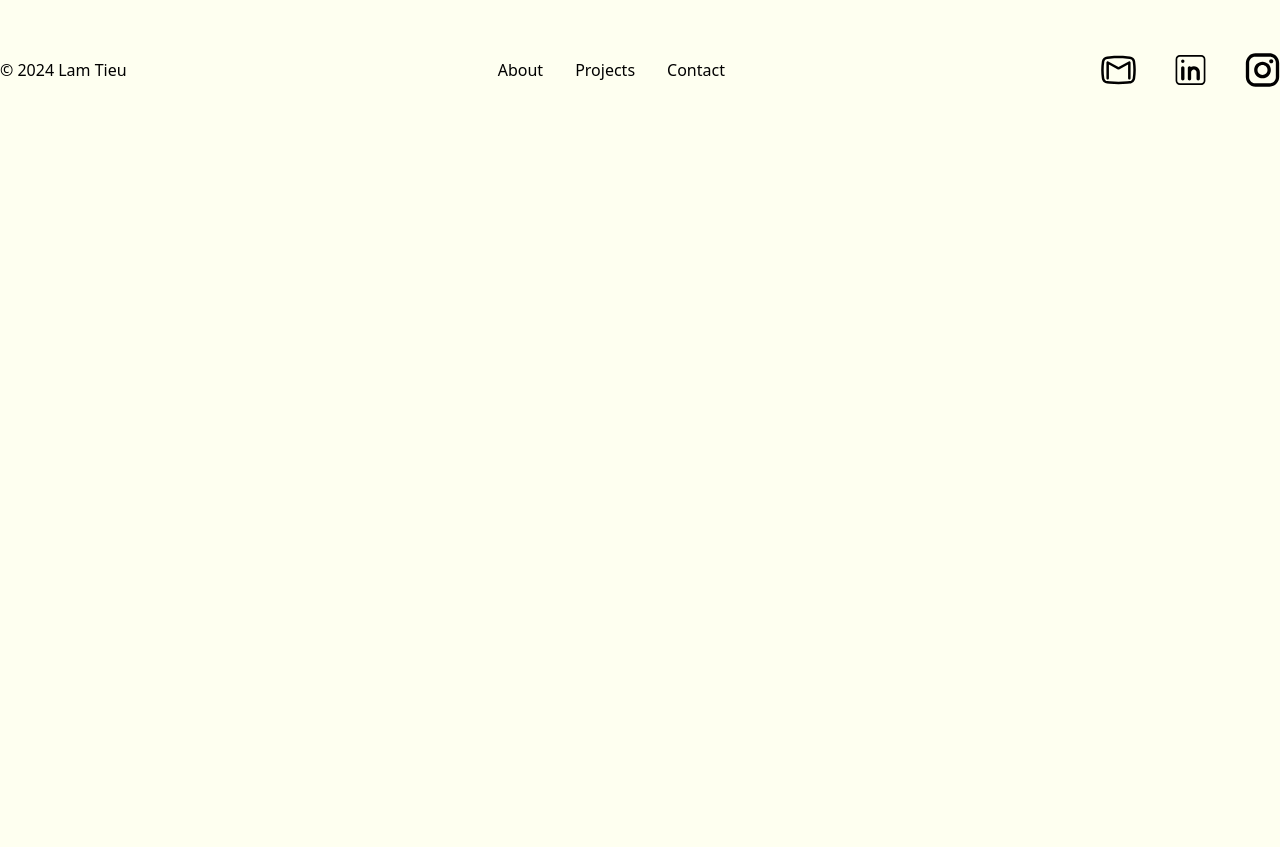
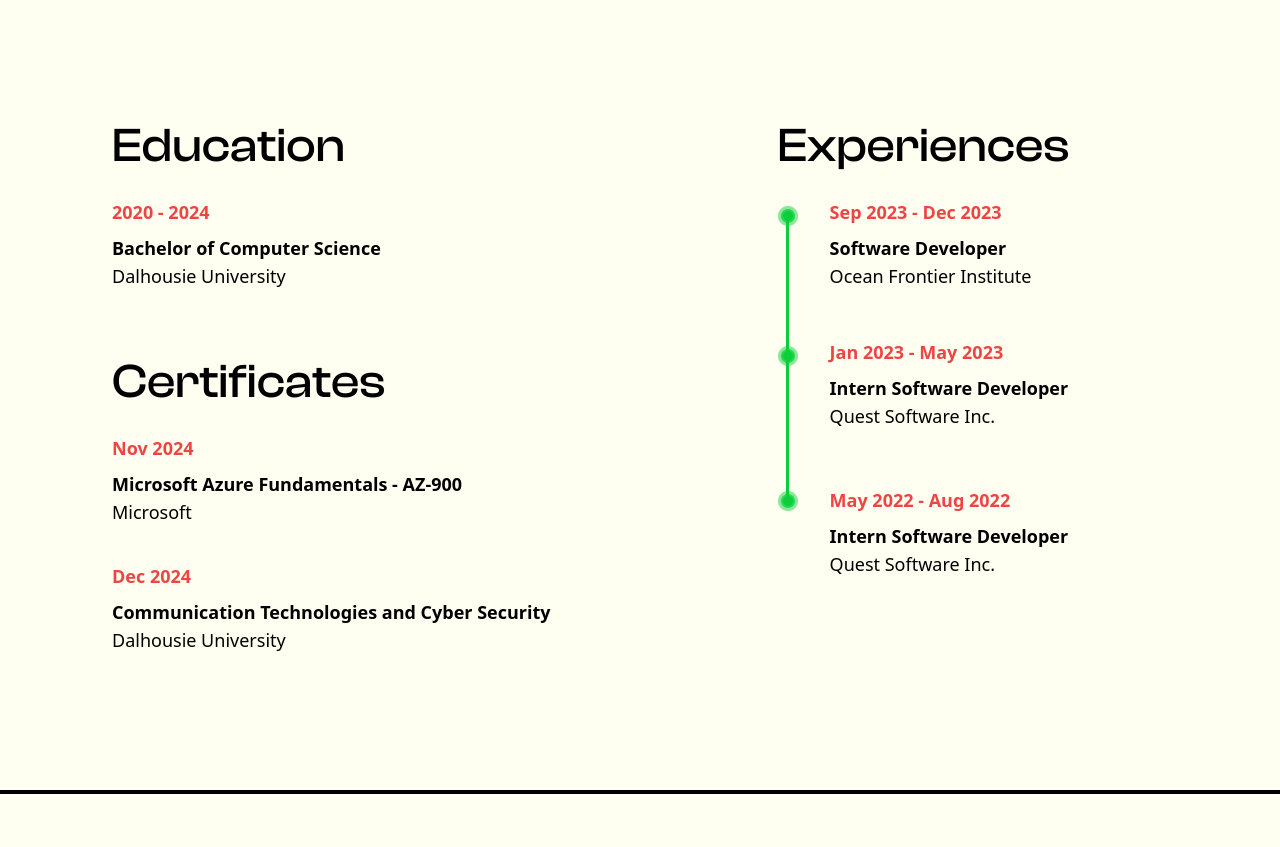
Before and after one commit to ltieu12/my-portfolio, a React (Create React App) app: page / in a window 1280 px wide. Shown: the part 1940-2787 px from the top of the page. Before the commit the page ends 2082 px from the top, so only its background shows below. Built offline with nearby package versions, Linux system fonts and the light colour scheme.

Commit message:
Create Experiences, Education and Certificates section

```diff
--- a/src/pages/AboutPage.js
+++ b/src/pages/AboutPage.js
@@ -20,8 +20,8 @@
             </div>
 
             <div className='container mx-auto px-24 mt-32 flex justify-between items-center'>
-                    <img src="/Browser.png" alt="About me browser illustration"></img>
-                <div className="md:w-1/2 md:text-left space-y-5">
+                <img src="/Browser.png" alt="About me browser illustration"></img>
+                <div className="md:w-1/2 md:text-left space-y-5 ml-16">
                     <h2 className="text-6xl font-Clash">About Me</h2>
                     <p className="text-lg">My name is Lam Tieu. I am passionate about web development and UX/UI design. I am more experienced as a developer due to my CS background, but designing has always been my interest that I self-learn and improve myself everyday.
                         <br /><br />I live in Canada but originally from Vietnam. Let's connect and I'll tell you all the good dishes that you should try!
@@ -42,6 +42,52 @@
                     <Skill imgSrc={"/skills-img/GitHub Icon.png"} altText={"GitHub Logo"} />
                 </div>
             </div>
+
+            <div className="container mx-auto my-32 px-28 gap-20 flex justify-between">
+                <div className="md:w-3/4 md:text-left space-y-5">
+                    <h2 className="text-5xl font-Clash pb-2">Education</h2>
+                    <p className="font-bold text-lg">
+                        <span className="text-red-500 inline-block pb-2">2020 - 2024</span><br />
+                        Bachelor of Computer Science <br /><span className="font-normal">Dalhousie University</span>
+                    </p>
+
+                    <h2 className="text-5xl font-Clash pt-12">Certificates</h2>
+                    <p className="font-bold text-lg py-2">
+                        <span className="text-red-500 inline-block pb-2">Nov 2024</span><br />
+                        Microsoft Azure Fundamentals - AZ-900<br />
+                        <span className="font-normal">Microsoft</span>
+                    </p>
+
+                    <p className="font-bold text-lg py-2">
+                        <span className="text-red-500 inline-block pb-2">Dec 2024</span><br />
+                        Communication Technologies and Cyber Security<br />
+                        <span className="font-normal">Dalhousie University</span>
+                    </p>
+                </div>
+
+                <div className="md:w-1/2 md:text-left space-y-5">
+                    <h2 className="text-5xl font-Clash">Experiences</h2>
+                    <div className="flex py-2">
+                        <img className="h-max pt-2" src="/Timeline.png" alt="About me browser illustration"></img>
+                        <div className="px-8">
+                            <p className="font-bold text-lg pb-12">
+                                <span className="text-red-500 inline-block pb-2">Sep 2023 - Dec 2023</span><br />
+                                Software Developer<br /><span className="font-normal">Ocean Frontier Institute</span>
+                            </p>
+
+                            <p className="font-bold text-lg pb-14">
+                                <span className="text-red-500 inline-block pb-2">Jan 2023 - May 2023</span><br />
+                                Intern Software Developer<br /><span className="font-normal">Quest Software Inc.</span>
+                            </p>
+
+                            <p className="font-bold text-lg">
+                                <span className="text-red-500 inline-block pb-2">May 2022 - Aug 2022</span><br />
+                                Intern Software Developer<br /><span className="font-normal">Quest Software Inc.</span>
+                            </p>
+                        </div>
+                    </div>
+                </div>
+            </div>
         </>
     );
 }
```
Also changed, not shown: public/Timeline.png (added).
